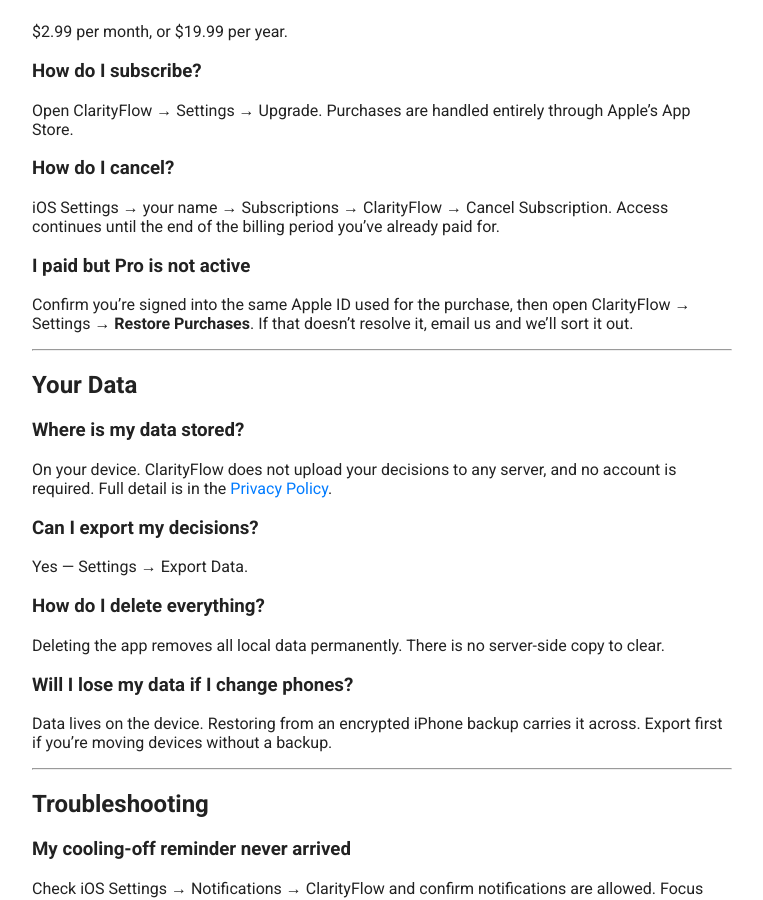
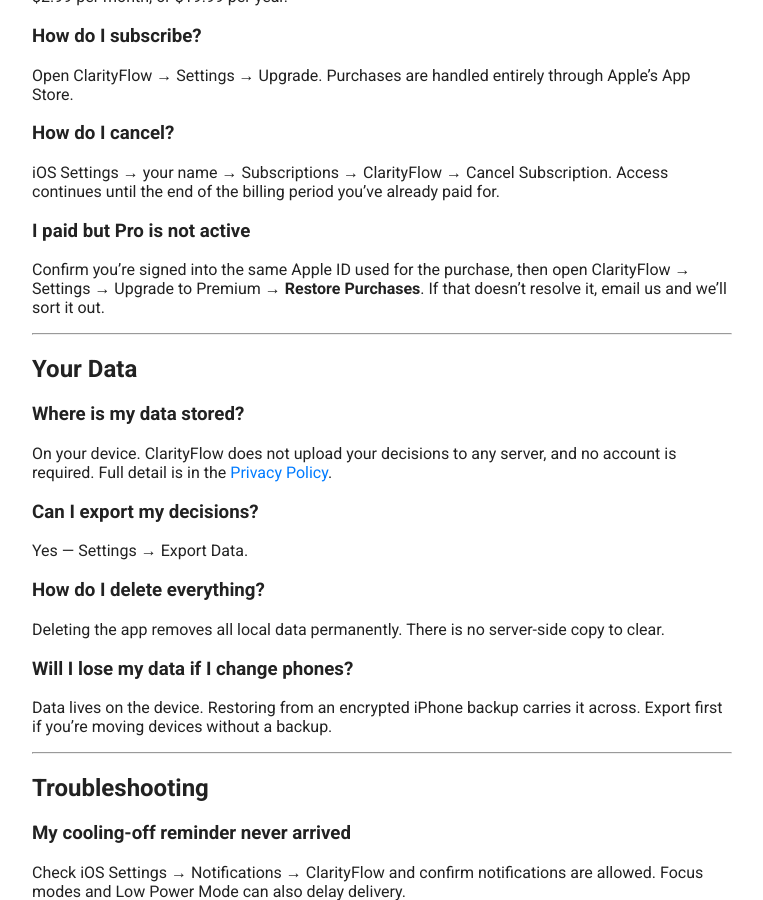
Before and after one commit to gautam-u/clarityflow-website, a Jekyll site: the page built from support.md, in a window 1280 px wide and 900 px high, scrolled down 1112 px. Shown: the whole window, without its empty margins (258-1021 px from the left). Built offline with Jekyll 4.4.1, drawn with Linux system fonts in a browser that asks for light colours; some of the changed text lies outside the part shown.

Commit message:
docs: correct restore path, drop unstated response-time promise
Restore navigation is Settings > Upgrade to Premium > Restore Purchases.
Removes the "within 24-48 hours" line, which asserted a support SLA that
was never committed to.

```diff
--- a/support.md
+++ b/support.md
@@ -67,7 +65,7 @@
 
 ### I paid but Pro is not active
 
-Confirm you're signed into the same Apple ID used for the purchase, then open ClarityFlow → Settings → **Restore Purchases**. If that doesn't resolve it, email us and we'll sort it out.
+Confirm you're signed into the same Apple ID used for the purchase, then open ClarityFlow → Settings → Upgrade to Premium → **Restore Purchases**. If that doesn't resolve it, email us and we'll sort it out.
 
 ---
 
```
Also changed, not shown: other parts of support.md (+0 -2 lines).
